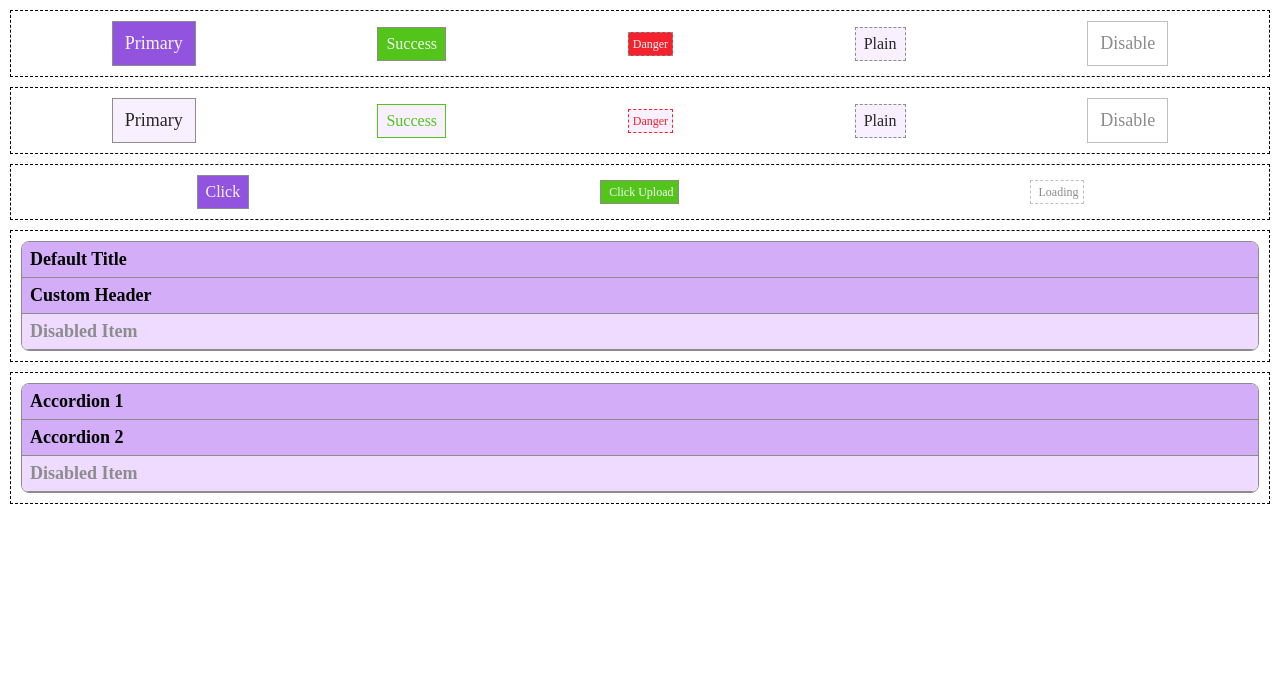
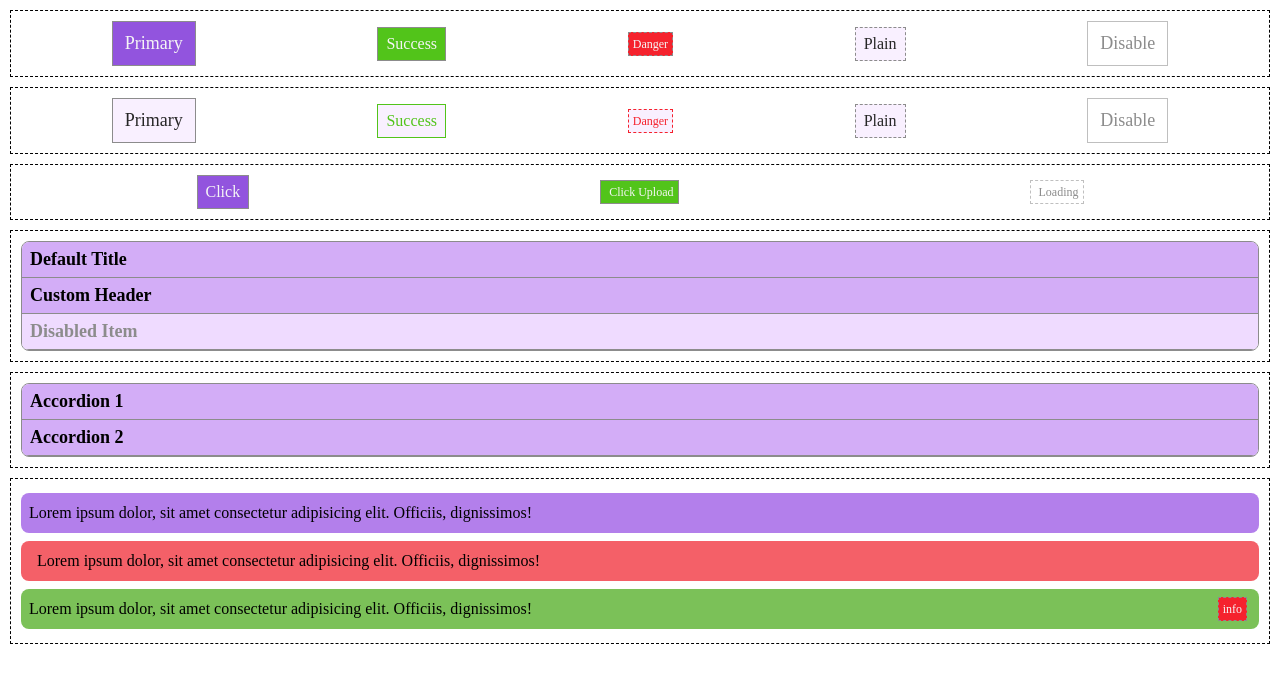
Before and after one commit to Mori-Yang/vue-sketch-ui, a Vue app: page / in a window 1280 px wide. Shown: the top 682 px of the page. Built offline with nearby package versions, Linux system fonts and the light colour scheme; the HTML template or start-up script is replaced by a standard one.

Commit message:
component:alert

```diff
--- a/src/App.vue
+++ b/src/App.vue
@@ -79,10 +79,18 @@
         Lorem ipsum dolor sit amet consectetur adipisicing elit. Ab, aspernatur cum officia quae
         labore facere fugit nulla tempore natus ipsa!
       </SketchCollapseItem>
-      <SketchCollapseItem name="c" title="Disabled Item" disabled>
-        Lorem ipsum, dolor sit amet consectetur adipisicing elit. Aliquid, quisquam.
-      </SketchCollapseItem>
     </SketchCollapse>
+  </Block>
+  <Block vertical>
+    <SketchAlert type="primary">
+      Lorem ipsum dolor, sit amet consectetur adipisicing elit. Officiis, dignissimos!
+    </SketchAlert>
+    <SketchAlert type="danger" icon="warning" closeable @close="close">
+      Lorem ipsum dolor, sit amet consectetur adipisicing elit. Officiis, dignissimos!
+    </SketchAlert>
+    <SketchAlert type="success" closeable :options="options">
+      Lorem ipsum dolor, sit amet consectetur adipisicing elit. Officiis, dignissimos!
+    </SketchAlert>
   </Block>
 </template>
 
@@ -90,11 +98,12 @@
 import { ref } from 'vue';
 import Block from '@@/SketchBlock/Block.vue';
 import Button from '@@/SketchButton/SketchButton.vue';
-import type { ButtonInstance } from '@@/SketchButton/types';
+import type { ButtonInstance, ButtonProps } from '@@/SketchButton/types';
 import SketchCollapse from '@/components/SketchCollapse/SketchCollapse.vue';
 import SketchCollapseItem from '@/components/SketchCollapse/SketchCollapseItem.vue';
 import type { CollapseChangeParam } from './components/SketchCollapse/types';
 import AwesomeIcon from './components/Icon/AwesomeIcon.vue';
+import SketchAlert from './components/SketchAlert/SketchAlert.vue';
 //---------SketchButton
 const buttonRef = ref<ButtonInstance | null>(null);
 const handleClick = (e: Event) => {
@@ -120,6 +129,18 @@ const openCollapse2 = ref([]);
 function doChange(name: CollapseChangeParam) {
   console.log(name);
 }
+//---------SketchAlert
+const close = () => {
+  alert('close');
+};
+const options: ButtonProps[] = [
+  {
+    type: 'danger',
+    size: 'small',
+    dashed: true,
+    text: 'info',
+  },
+];
 </script>
 
 <style scoped lang="scss"></style>
--- /dev/null
+++ b/src/components/SketchAlert/SketchAlert.vue
@@ -0,0 +1,83 @@
+<template>
+  <div
+    class="sk-alert"
+    :class="{
+      [`sk-alert--${type}`]: type,
+    }"
+    :style="{
+      display: hidden ? 'none' : 'flex',
+    }"
+    ref="root"
+  >
+    <div class="sk-alert__left">
+      <AwesomeIcon v-if="icon" :icon="icon" />
+      <span><slot></slot></span>
+    </div>
+    <div class="sk-alert__right">
+      <div class="sk-alert__right__options">
+        <slot name="options">
+          <SketchButton v-for="(props, i) in options" :key="i" v-bind="props">{{
+            props.text
+          }}</SketchButton>
+        </slot>
+      </div>
+      <AwesomeIcon
+        v-if="closeable"
+        icon="close"
+        size="xs"
+        class="sk-alert__right__close"
+        @click="close"
+      />
+    </div>
+  </div>
+</template>
+
+<script setup lang="ts">
+import { ref } from 'vue';
+import AwesomeIcon from '../Icon/AwesomeIcon.vue';
+import { type SketchAlertEmits, type SketchAlertProps } from './types';
+import SketchButton from '../SketchButton/SketchButton.vue';
+
+defineOptions({
+  name: 'SketchAlter',
+});
+defineProps<SketchAlertProps>();
+const emits = defineEmits<SketchAlertEmits>();
+const hidden = ref(false);
+const close = () => {
+  emits('close');
+  hidden.value = true;
+};
+</script>
+
+<style lang="scss" scoped>
+.sk-alert {
+  width: 100%;
+  padding: 8px;
+  background-color: var(--brand-color-light-4);
+  border-radius: 8px;
+  flex-direction: row;
+  justify-content: space-between;
+  margin: 4px 0;
+
+  .sk-alert__right {
+    display: flex;
+    flex-direction: row;
+    .sk-alert__right__options {
+      display: flex;
+      flex-direction: column;
+    }
+    .sk-alert__right__close {
+      cursor: pointer;
+      margin-left: 4px;
+    }
+  }
+}
+
+.sk-alert--danger {
+  background-color: var(--error-hover-color);
+}
+.sk-alert--success {
+  background-color: var(--success-hover-color);
+}
+</style>
--- /dev/null
+++ b/src/components/SketchAlert/types.ts
@@ -0,0 +1,15 @@
+import type { ButtonProps } from '../SketchButton/types';
+
+export type AlertType = 'primary' | 'success' | 'danger';
+
+export interface SketchAlertProps {
+  type?: AlertType;
+  closeable?: boolean;
+  'on-close'?: () => void;
+  options?: ButtonProps[];
+  icon?: string;
+}
+
+export interface SketchAlertEmits {
+  (e: 'close'): void;
+}
--- a/src/components/SketchBlock/Block.vue
+++ b/src/components/SketchBlock/Block.vue
@@ -1,16 +1,26 @@
 <template>
-  <div class="container">
+  <div
+    class="sk-block"
+    :style="{
+      'flex-direction': vertical ? 'column' : 'row',
+    }"
+  >
     <slot></slot>
   </div>
 </template>
 
+<script setup lang="ts">
+import type { SketchBlockProps } from './types';
+
+defineProps<SketchBlockProps>();
+</script>
+
 <style scoped lang="scss">
-.container {
+.sk-block {
   display: flex;
   border: 1px dashed black;
   padding: 10px;
   margin: 10px;
-  flex-direction: row;
   justify-content: space-around;
   align-items: center;
 }
--- /dev/null
+++ b/src/components/SketchBlock/types.ts
@@ -0,0 +1,3 @@
+export interface SketchBlockProps {
+  vertical?: boolean;
+}
--- a/src/components/SketchButton/types.ts
+++ b/src/components/SketchButton/types.ts
@@ -9,6 +9,7 @@ export interface ButtonProps {
   dashed?: boolean;
   icon?: string;
   loading?: boolean;
+  text?: string;
 
   // navite props
   nativeType?: NativeButtonType;
```
Also changed, not shown: 1 other file (tests, documents, lock files or other folders).
